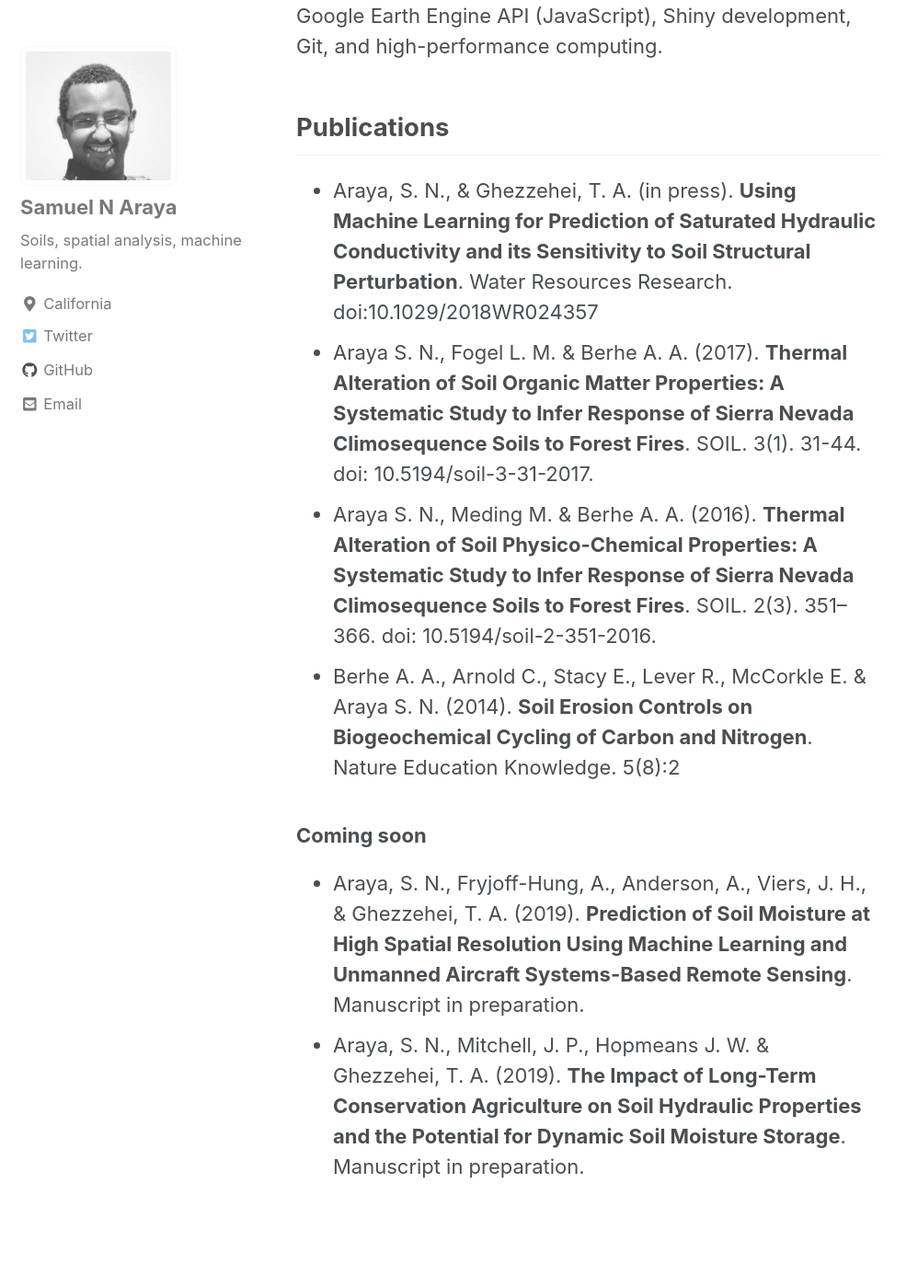
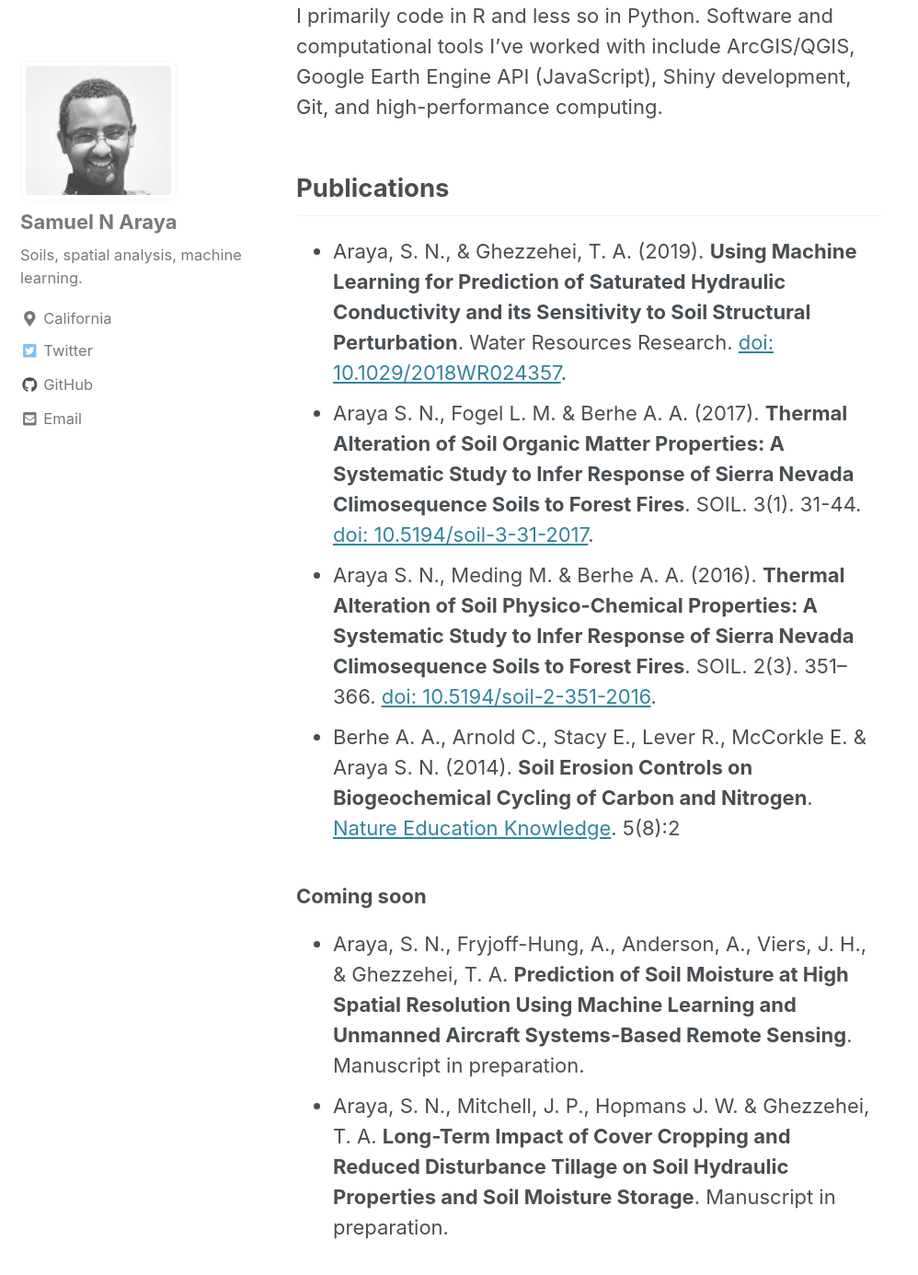
Before and after one commit to saraya209/saraya209.github.io, a Jekyll site: the page built from _pages/home.md, in a window 1280 px wide and 1400 px high, scrolled down 370 px. Shown: the top 1386 px of the window at 92% size, without its empty margins (0-998 px from the left). Built offline with Jekyll 4.4.1, drawn with Linux system fonts in a browser that asks for light colours; cached includes are drawn as plain includes; nearby versions of some CDN libraries; some of the changed text lies outside the part shown.

Commit message:
update description and citations

```diff
--- a/_pages/home.md
+++ b/_pages/home.md
@@ -4,16 +4,16 @@
 title: ## Welcome to my website
 ---
 
-I'm a Ph.D. candidate at the UC Merced [soil physics lab](http://soilphysics.ucmerced.edu/). My research interests are in applying machine learning and spatial analysis to address environmental problems across scales. I have a particular interest in remote sensing surface-subsurface processes from unmanned aircraft systems.
+I'm a Ph.D. candidate at the UC Merced [soil physics lab](http://soilphysics.ucmerced.edu/). I am interested in applying machine learning and spatial analysis to address environmental problems across scales. My doctoral research is on linking soil structure and land surface characteristics with soil hydrology by using machine learning, unmanned aircraft systems, and observations from long-term conservation agriculture management.
 
 I primarily code in R and less so in Python. Software and computational tools I've worked with include ArcGIS/QGIS, Google Earth Engine API (JavaScript), Shiny development, Git, and high-performance computing.
 
 ## Publications
-- Araya, S. N., & Ghezzehei, T. A. (in press). **Using Machine Learning for Prediction of Saturated Hydraulic Conductivity and its Sensitivity to Soil Structural Perturbation**. Water Resources Research. doi:10.1029/2018WR024357
-- Araya S. N., Fogel L. M. & Berhe A. A. (2017). **Thermal Alteration of Soil Organic Matter Properties: A Systematic Study to Infer Response of Sierra Nevada Climosequence Soils to Forest Fires**. SOIL. 3(1). 31-44. doi: 10.5194/soil-3-31-2017.
-- Araya S. N., Meding M. & Berhe A. A. (2016). **Thermal Alteration of Soil Physico-Chemical Properties: A Systematic Study to Infer Response of Sierra Nevada Climosequence Soils to Forest Fires**. SOIL. 2(3). 351–366. doi: 10.5194/soil-2-351-2016.
-- Berhe A. A., Arnold C., Stacy E., Lever R., McCorkle E. & Araya S. N. (2014). **Soil Erosion Controls on Biogeochemical Cycling of Carbon and Nitrogen**. Nature Education Knowledge. 5(8):2
+- Araya, S. N., & Ghezzehei, T. A. (2019). **Using Machine Learning for Prediction of Saturated Hydraulic Conductivity and its Sensitivity to Soil Structural Perturbation**. Water Resources Research. [doi: 10.1029/2018WR024357](https://doi.org/10.1029/2018WR024357).
+- Araya S. N., Fogel L. M. & Berhe A. A. (2017). **Thermal Alteration of Soil Organic Matter Properties: A Systematic Study to Infer Response of Sierra Nevada Climosequence Soils to Forest Fires**. SOIL. 3(1). 31-44. [doi: 10.5194/soil-3-31-2017](https://doi.org/10.5194/soil-3-31-2017).
+- Araya S. N., Meding M. & Berhe A. A. (2016). **Thermal Alteration of Soil Physico-Chemical Properties: A Systematic Study to Infer Response of Sierra Nevada Climosequence Soils to Forest Fires**. SOIL. 2(3). 351–366. [doi: 10.5194/soil-2-351-2016](https://doi.org/10.5194/soil-2-351-2016).
+- Berhe A. A., Arnold C., Stacy E., Lever R., McCorkle E. & Araya S. N. (2014). **Soil Erosion Controls on Biogeochemical Cycling of Carbon and Nitrogen**. [Nature Education Knowledge](https://www.nature.com/scitable/knowledge/library/soil-erosion-controls-on-biogeochemical-cycling-of-122160904). 5(8):2
 
 ### Coming soon
-- Araya, S. N., Fryjoff-Hung, A., Anderson, A., Viers, J. H., & Ghezzehei, T. A. (2019). **Prediction of Soil Moisture at High Spatial Resolution Using Machine Learning and Unmanned Aircraft Systems-Based Remote Sensing**. Manuscript in preparation.
-- Araya, S. N., Mitchell, J. P., Hopmeans J. W. & Ghezzehei, T. A. (2019). **The Impact of Long-Term Conservation Agriculture on Soil Hydraulic Properties and the Potential for Dynamic Soil Moisture Storage**. Manuscript in preparation.
+- Araya, S. N., Fryjoff-Hung, A., Anderson, A., Viers, J. H., & Ghezzehei, T. A. **Prediction of Soil Moisture at High Spatial Resolution Using Machine Learning and Unmanned Aircraft Systems-Based Remote Sensing**. Manuscript in preparation.
+- Araya, S. N., Mitchell, J. P., Hopmans J. W. & Ghezzehei, T. A. **Long-Term Impact of Cover Cropping and Reduced Disturbance Tillage on Soil Hydraulic Properties and Soil Moisture Storage**. Manuscript in preparation.
```
